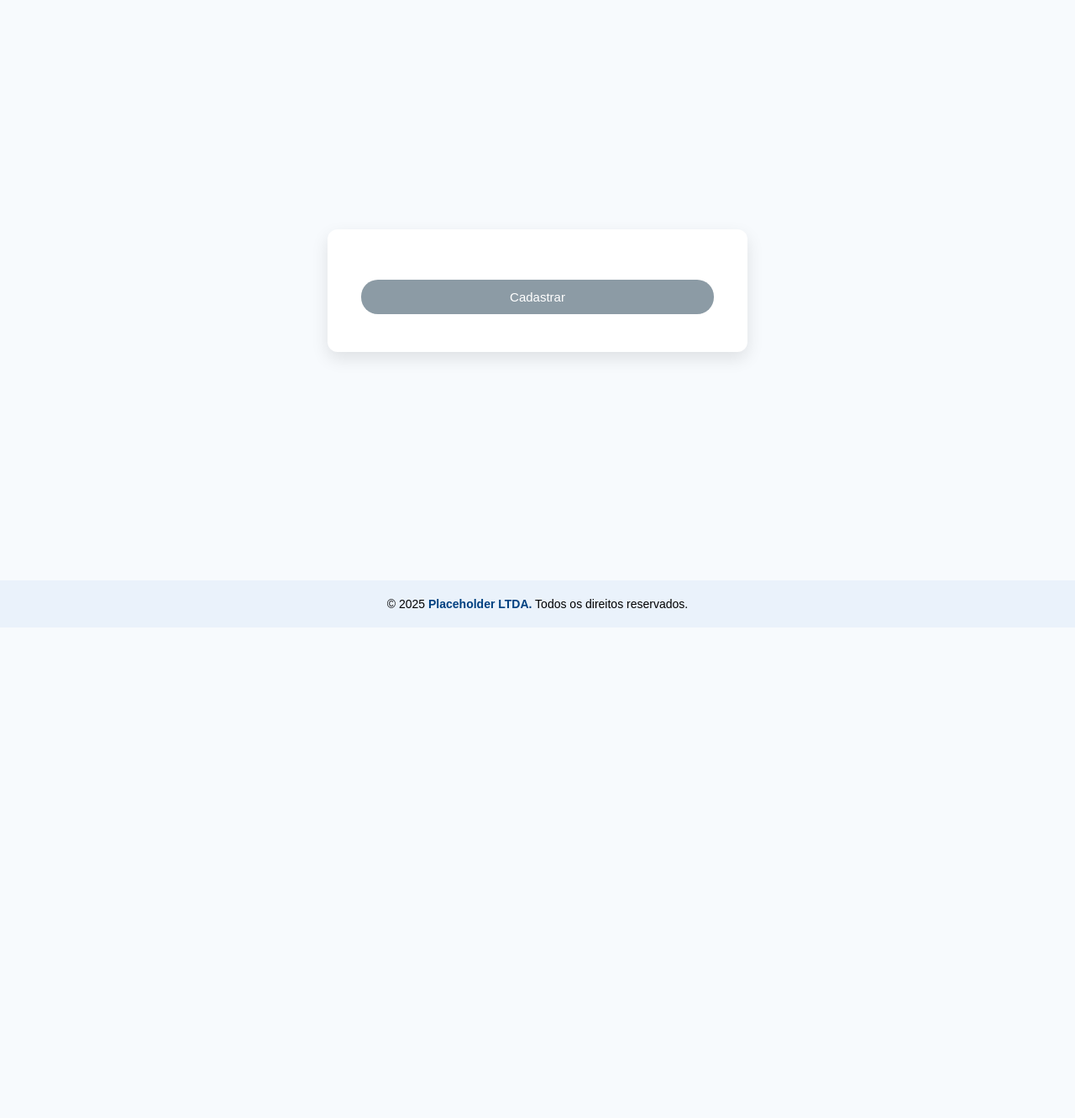
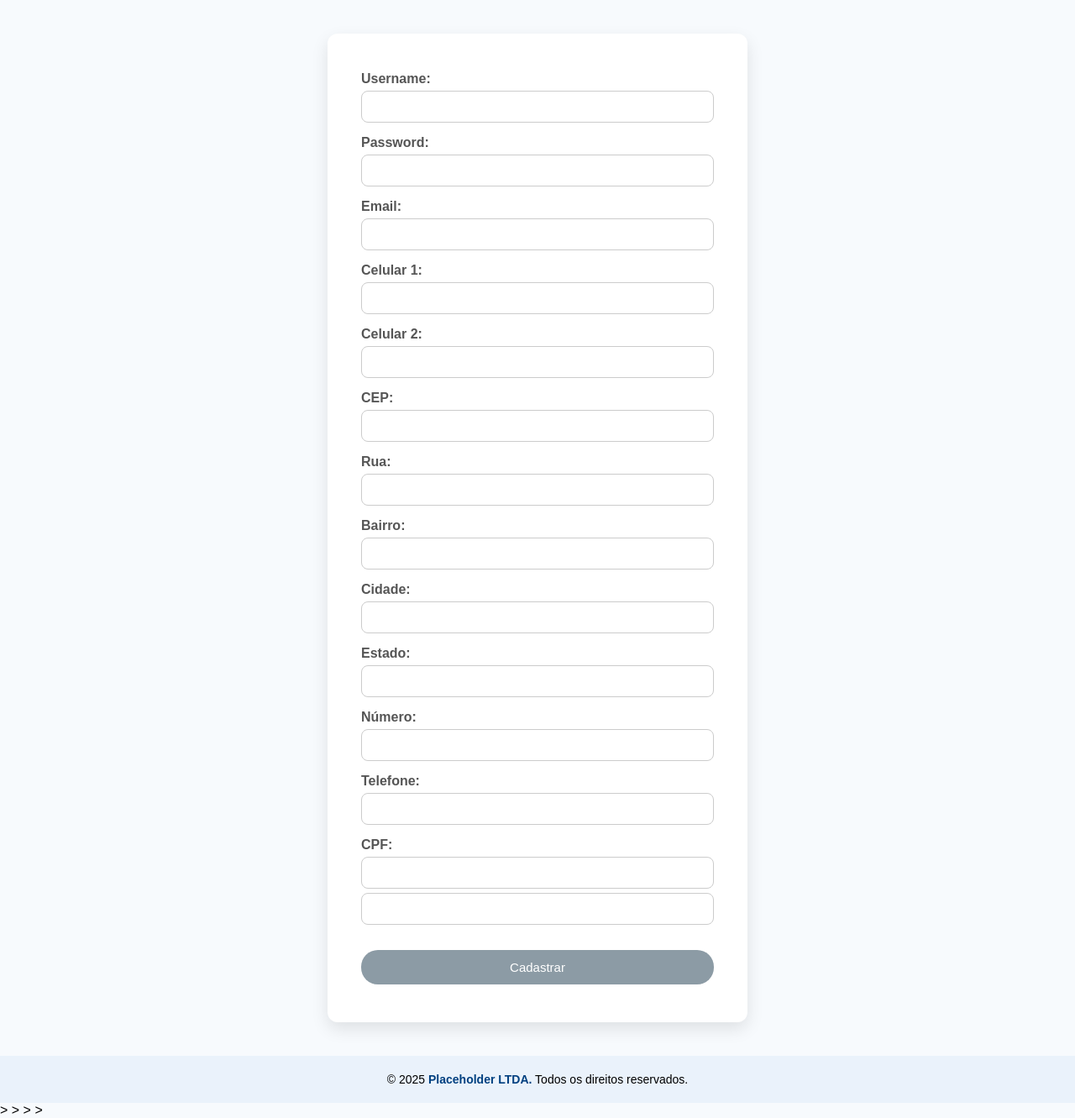
Before and after one commit to devDaviHtrb/AuctionProject, a Flask app: page /singInPage/1/1 in a window 1280 px wide. Shown: the part 53-1384 px from the top of the page at 84% size. Before the commit the page ends 800 px from the top, so only its background shows below. Run offline with Flask 3, Linux system fonts and the light colour scheme.

Commit message:
<add> back and front sing in integration

```diff
--- a/myapp/routes/actions/public/SingIn.py
+++ b/myapp/routes/actions/public/SingIn.py
@@ -70,9 +70,10 @@ def SingIn() -> Tuple[Response, int]:
     missingInfo = []
     for requiredData in datakey:
         value = request.form.get(requiredData, None)
-        if value == "" or value is None and requiredData not in nullAbleValues:
+        if (value == "" or value is None) and requiredData not in nullAbleValues:
             msg = "Complete all the inputs"
             missingInfo.append(requiredData)
+            print(missingInfo)
         else:
             data[requiredData] = value
 
--- a/myapp/static/js/interactivity/SingIn.js
+++ b/myapp/static/js/interactivity/SingIn.js
@@ -1,6 +1,6 @@
-import { manageSingInResponse } from "../ui/ManageSingInResponse";
-import { postSingIn } from "../api/PostSingIn";
-import { getSingInForm } from "./SingInForm";
+import { manageSingInResponse } from "../ui/ManageSingInResponse.js";
+import { postSingIn } from "../api/PostSingIn.js";
+import { getSingInForm } from "./SingInForm.js";
 
 export async function signIn(route) {
   const form = getSingInForm(route);
--- a/myapp/static/js/interactivity/SingInForm.js
+++ b/myapp/static/js/interactivity/SingInForm.js
@@ -3,7 +3,7 @@ export function getSingInForm(route) {
     username: document.getElementById("username").value,
     password: document.getElementById("password").value,
     email: document.getElementById("email").value,
-    cpf: document.getElementById("password").value,
+    cpf: document.getElementById("cpf").value,
 
     photo: document.getElementById("photo").value,
     cellphone1: document.getElementById("cellphone1").value,
@@ -17,14 +17,20 @@ export function getSingInForm(route) {
     city: document.getElementById("city").value,
     state: document.getElementById("state").value,
   };
+  var form = {};
   if (route.includes("physical")) {
-    const form = {
+    console.log("dsfs");
+    form = {
       ...commomForm,
+      name: document.getElementById("name").value,
+      birth_date: document.getElementById("birth_date").value,
+      gender: document.getElementById("gender").value,
+      rg: document.getElementById("rg").value,
       userType: "physical_person",
     };
   } else {
     if (route.includes("legal")) {
-      const form = {
+      form = {
         ...commomForm,
         trade_name: document.getElementById("trade_name").value,
         landline: document.getElementById("landline").value,
--- a/myapp/static/js/mains/SingInMain.js
+++ b/myapp/static/js/mains/SingInMain.js
@@ -1,11 +1,12 @@
-import { signIn } from "../interactivity/SingIn";
+import { signIn } from "../interactivity/SingIn.js";
 
 document.addEventListener("DOMContentLoaded", () => {
-  const signInBtn = document.getElementById("signInBtn");
+  const signInBtn = document.getElementById("singInBtn");
 
   signInBtn.addEventListener("click", async (e) => {
     e.preventDefault();
     const route = window.location.pathname;
+    console.log(route);
     await signIn(route);
   });
 });
--- a/myapp/static/js/ui/ManageSingInResponse.js
+++ b/myapp/static/js/ui/ManageSingInResponse.js
@@ -1,6 +1,6 @@
 export function manageSingInResponse(data) {
   if (data.InputError) {
-    document.getElementById("msg").innerText = data.InputError;
+    document.getElementById("message").innerText = data.InputError;
   } else if (data.redirect) {
     window.location.href = data.redirect;
   }
--- a/myapp/templates/SingIn.html
+++ b/myapp/templates/SingIn.html
@@ -3,7 +3,7 @@
 <head>
   <meta charset="UTF-8">
   <title>Cadastro</title>
-  <link rel="stylesheet" href="AuctionProject-front/myapp/static/styles/StyleSignIn.css">
+  <link rel="stylesheet" href="../styles/StyleSignIn.css">
 </head>
 <body>
 
@@ -25,55 +25,58 @@
 
   <!-- Formulário -->
   <main>
+    <p id="message"></p>
 
     <form id="signInForm">
+          <label>Username:</label>
+      <input type="text" name="Username" id="username" required>
+
+    <label>Password:</label>
+      <input type="password" name="password" id="password" required>
+    <label>Email:</label>
+      <input type="email" name="email" id="email" required>
+     <label>Celular 1:</label>
+      <input type="tel" name="cellphone1" id="cellphone1" >
+
+      <label>Celular 2:</label>
+      <input type="tel" name="cellphone2" id="cellphone2">
+
+       <label>CEP:</label>
+      <input type="text" name="cep" id="zip_code" >
+
+      <label>Rua:</label>
+      <input type="text" name="rua" id="street_name" >
+
+      <label>Bairro:</label>
+      <input type="text" name="bairro" id="district" >
+
+      <label>Cidade:</label>
+      <input type="text" name="cidade" id="city" >
+
+      <label>Estado:</label>
+      <input type="text" name="estado" id="state" >
+
+      <label>Número:</label>
+      <input type="text" name="street_number" id="street_number">
+
+      <label>Telefone:</label>
+      <input type="tel" name="landline" id="landline">
+        <label>CPF:</label>
+      <input type="text" name="cpf" id="cpf">
+
+      <input type="text" name="" id="photo">
           {%if user_type=="physical_person"%}
           <h2>Cadastro</h2>
-
-      <label>Nome:</label>
-      <input type="text" name="nome" required>
-
-      <label>CPF:</label>
-      <input type="text" name="cpf" required>
-
-      <label>RG:</label>
-      <input type="text" name="rg" required>
-
-      <label>Telefone:</label>
-      <input type="tel" name="telefone" required>
-
-      <label>Email:</label>
-      <input type="email" name="email" required>
-
-      <label>CEP:</label>
-      <input type="text" name="cep" id="cep" required>
-
-      <label>Rua:</label>
-      <input type="text" name="rua" id="rua" required>
-
-      <label>Bairro:</label>
-      <input type="text" name="bairro" id="bairro" required>
-
-      <label>Cidade:</label>
-      <input type="text" name="cidade" id="cidade" required>
-
-      <label>Estado:</label>
-      <input type="text" name="estado" id="estado" required>
-
-      <label>Número:</label>
-      <input type="text" name="numero" required>
+          <label>name:</label>
+      <input type="text" name="Username" id="name" required>
 
       <label>Data de Nascimento:</label>
-      <input type="date" name="dataNascimento" required>
-
-      <label>Celular 1:</label>
-      <input type="tel" name="cellphone1" required>
-
-      <label>Celular 2:</label>
-      <input type="tel" name="cellphone2" required>
+      <input type="date" name="dataNascimento" id="birth_date" required>
+      <label>Rg:</label>
+      <input type="text" name="rg" id="rg">
 
       <label>Gênero:</label>
-      <select name="genero" required>
+      <select name="genero" id="gender" required>
         <option value="">Selecione</option>
         <option value="feminino">Feminino</option>
         <option value="masculino">Masculino</option>
@@ -82,9 +85,10 @@
 
     {%else%}
     <!--Colocar o formulario pra empresa-->
+
     {%endif%}
 
-      <button type="submit" class="btn btn-login">Cadastrar</button>
+      <button type="button" id="singInBtn" class="btn btn-login">Cadastrar</button>
     </form>
   </main>
 
@@ -92,9 +96,10 @@
   <footer>
     &copy; 2025 <span class="highlight">Placeholder LTDA.</span> Todos os direitos reservados.
   </footer>
-    <script src="AuctionProject/myapp/js/validations/CPFmask"></script>
-    <script src="AuctionProject/myapp/js/validations/CPFvalidation"></script>
-    <script src="AuctionProject/myapp/js/api/GetCEP"></script>
-    <script src="AuctionProject/myapp/js/validations/SignIn.js"></script>
+
+    <script src="{{ url_for('static', filename='js/validations/CPFmask.js') }}" type="module"></script>>
+    <script src="{{ url_for('static', filename='js/validations/CPFvalidation.js') }}" type="module"></script>>
+    <script src="{{ url_for('static', filename='js/api/GetCEP.js') }}" type="module"></script>>
+    <script src="{{ url_for('static', filename='js/mains/SingInMain.js') }}" type="module"></script>>
 </body>
 </html>
```
